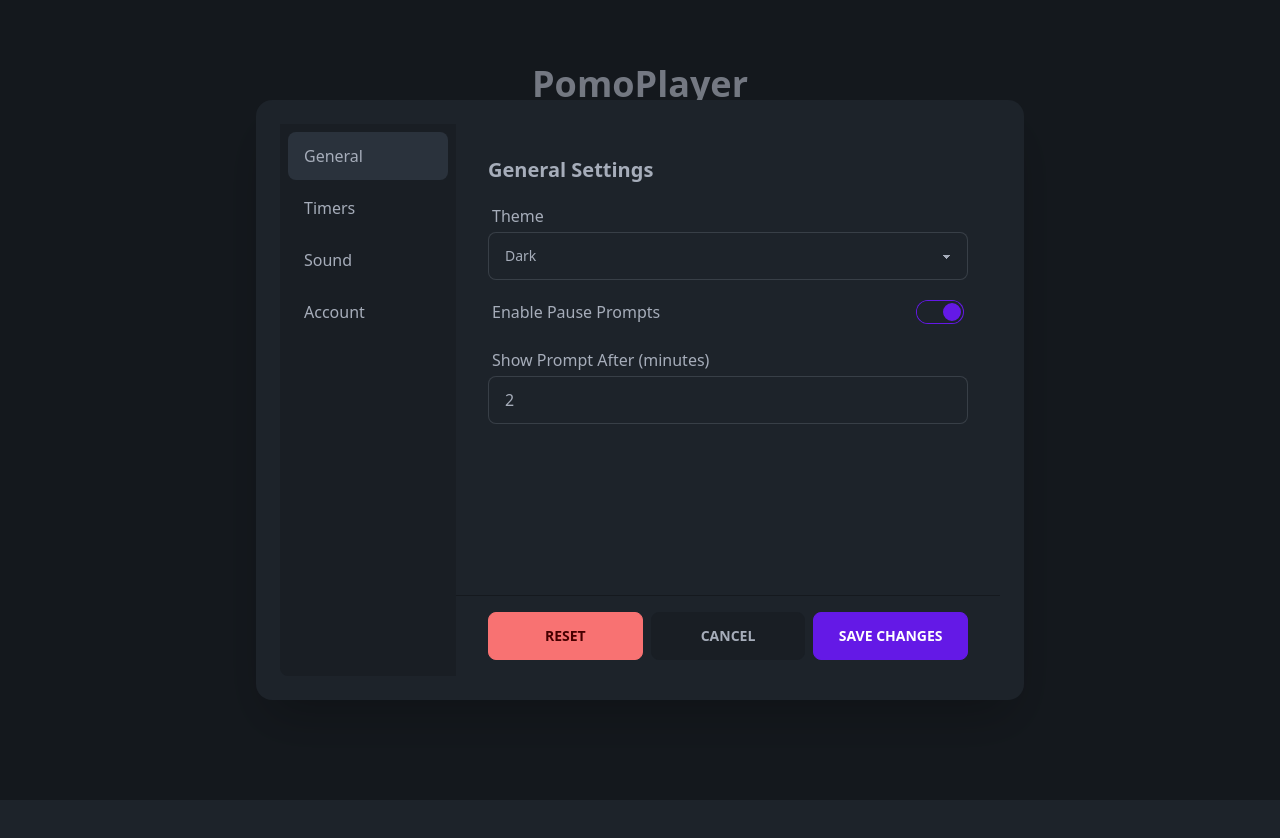
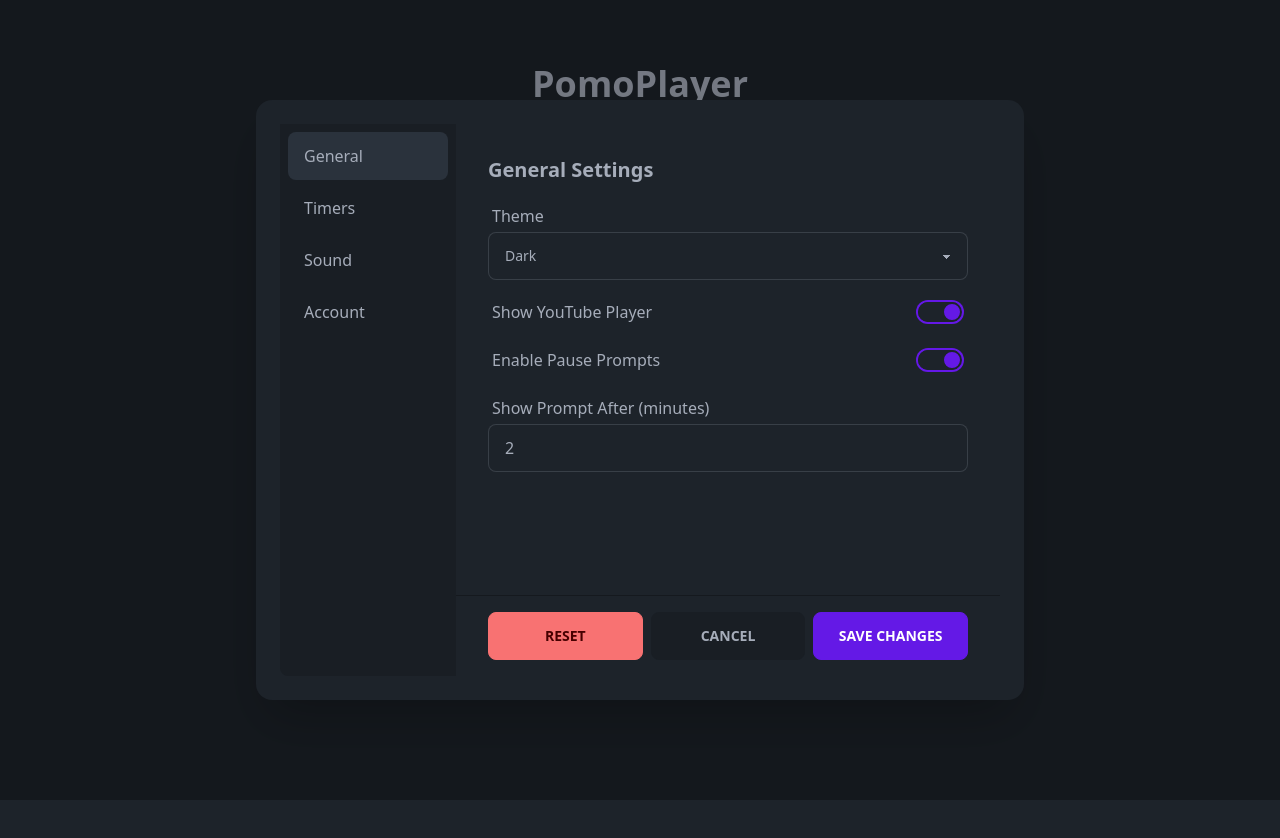
Before and after one commit to NateRolo/PomoPlayer, a Next.js app: page / in a window 1280 px wide. Both pictures are taken after a click on the button "Settings". Shown: the top 838 px of the page. Built offline with nearby package versions, Linux system fonts and the light colour scheme.

Commit message:
feat: add settings for user to show/hide youtuber player and enable/disable sounds

```diff
--- a/app/components/PomodoroTimer.tsx
+++ b/app/components/PomodoroTimer.tsx
@@ -32,6 +32,8 @@
     const [pausePromptEnabled, setPausePromptEnabled] = useState(true)
     const [pausePromptDelay, setPausePromptDelay] = useState(2)
     const [currentTheme, setCurrentTheme] = useState('dark')
+    const [soundsEnabled, setSoundsEnabled] = useState(true)
+    const [youtubePlayerVisible, setYoutubePlayerVisible] = useState(true)
 
     const handleSessionComplete = useCallback(() => {
         const newSessionCount = sessionCount + 1
@@ -68,12 +70,20 @@
 
         const storedPausePromptEnabled = localStorage.getItem("pausePromptEnabled")
         const storedPausePromptDelay = localStorage.getItem("pausePromptDelay")
+        const storedSoundsEnabled = localStorage.getItem("soundsEnabled")
+        const storedYoutubePlayerVisible = localStorage.getItem("youtubePlayerVisible")
 
         if (storedPausePromptEnabled !== null) {
             setPausePromptEnabled(JSON.parse(storedPausePromptEnabled))
         }
         if (storedPausePromptDelay !== null) {
             setPausePromptDelay(JSON.parse(storedPausePromptDelay))
+        }
+        if (storedSoundsEnabled !== null) {
+            setSoundsEnabled(JSON.parse(storedSoundsEnabled))
+        }
+        if (storedYoutubePlayerVisible !== null) {
+            setYoutubePlayerVisible(JSON.parse(storedYoutubePlayerVisible))
         }
 
         // Load and set theme
@@ -132,13 +142,17 @@
     }
 
     const playSound = () => {
+        if (soundsEnabled) {
             const audio = new Audio("/sounds/notification.mp3")
             void audio.play()
         }
+    }
 
     const playSound2 = () => {
+        if (soundsEnabled) {
             const audio = new Audio("/sounds/pausePrompt.mp3")
             void audio.play()
+        }
     }
 
     const onPlayerReady = (event: { target: YouTubePlayer }) => {
@@ -157,7 +171,9 @@
         newSessionsUntilLongBreak: number,
         newPausePromptEnabled: boolean,
         newPausePromptDelay: number,
-        newTheme: ThemeName
+        newTheme: ThemeName,
+        newSoundsEnabled: boolean,
+        newYoutubePlayerVisible: boolean
     ) => {
         // Add debug log
         console.log("Setting theme to:", newTheme);
@@ -172,6 +188,8 @@
         setPausePromptEnabled(newPausePromptEnabled)
         setPausePromptDelay(newPausePromptDelay)
         setCurrentTheme(newTheme)
+        setSoundsEnabled(newSoundsEnabled)
+        setYoutubePlayerVisible(newYoutubePlayerVisible)
         document.documentElement.setAttribute("data-theme", newTheme)
 
         // Save all settings to localStorage
@@ -181,6 +199,8 @@
         localStorage.setItem("pausePromptEnabled", JSON.stringify(newPausePromptEnabled))
         localStorage.setItem("pausePromptDelay", JSON.stringify(newPausePromptDelay))
         localStorage.setItem("theme", newTheme)
+        localStorage.setItem("soundsEnabled", JSON.stringify(newSoundsEnabled))
+        localStorage.setItem("youtubePlayerVisible", JSON.stringify(newYoutubePlayerVisible))
 
         // Only reset timer if current session duration changed
         if (currentDurationChanged) {
@@ -309,6 +329,7 @@
                     </div>
 
                     <div className="w-full max-w-2xl rounded-t-xl overflow-hidden">
+                        {youtubePlayerVisible && (
                             <YouTube
                                 videoId={youtubeUrl.split("v=")[1]}
                                 opts={{
@@ -321,6 +342,7 @@
                                 onReady={onPlayerReady}
                                 className="w-full aspect-video"
                             />
+                        )}
                     </div>
                 </div>
 
@@ -332,6 +354,8 @@
                         pausePromptEnabled={pausePromptEnabled}
                         pausePromptDelay={pausePromptDelay}
                         currentTheme={currentTheme as ThemeName}
+                        soundsEnabled={soundsEnabled}
+                        youtubePlayerVisible={youtubePlayerVisible}
                         onSave={handleSettingsChange}
                         onClose={() => setShowSettings(false)}
                     />
--- a/app/components/Settings.tsx
+++ b/app/components/Settings.tsx
@@ -12,13 +12,17 @@
     pausePromptEnabled: boolean
     pausePromptDelay: number
     currentTheme: ThemeName
+    soundsEnabled: boolean
+    youtubePlayerVisible: boolean
     onSave: (
         durations: typeof DEFAULT_DURATIONS,
         youtubeUrl: string,
         sessionsUntilLongBreak: number,
         pausePromptEnabled: boolean,
         pausePromptDelay: number,
-        theme: ThemeName
+        theme: ThemeName,
+        soundsEnabled: boolean,
+        youtubePlayerVisible: boolean
     ) => void
     onClose: () => void
 }
@@ -33,7 +37,9 @@
     youtubeUrl: "https://www.youtube.com/watch?v=jfKfPfyJRdk",
     pausePromptEnabled: true,
     pausePromptDelay: 2,
-    theme: "dark" as ThemeName
+    theme: "dark" as ThemeName,
+    soundsEnabled: true,
+    youtubePlayerVisible: true
 }
 
 export const Settings: React.FC<SettingsProps> = ({
@@ -43,6 +49,8 @@
     pausePromptEnabled,
     pausePromptDelay,
     currentTheme,
+    soundsEnabled,
+    youtubePlayerVisible,
     onSave,
     onClose
 }) => {
@@ -55,6 +63,8 @@
     const [newPausePromptEnabled, setNewPausePromptEnabled] = useState(pausePromptEnabled)
     const [newPausePromptDelay, setNewPausePromptDelay] = useState(pausePromptDelay)
     const [selectedTheme, setSelectedTheme] = useState<ThemeName>(currentTheme as ThemeName)
+    const [newSoundsEnabled, setNewSoundsEnabled] = useState(soundsEnabled)
+    const [newYoutubePlayerVisible, setNewYoutubePlayerVisible] = useState(youtubePlayerVisible)
 
     // Get current theme colors
     const sessionColors = getSessionColors(selectedTheme, 'work')
@@ -92,7 +102,9 @@
             newSessionsUntilLongBreak,
             newPausePromptEnabled,
             newPausePromptDelay,
-            selectedTheme
+            selectedTheme,
+            newSoundsEnabled,
+            newYoutubePlayerVisible
         )
     }
 
@@ -106,6 +118,8 @@
             setNewPausePromptEnabled(DEFAULT_SETTINGS.pausePromptEnabled);
             setNewPausePromptDelay(DEFAULT_SETTINGS.pausePromptDelay);
             setSelectedTheme('dark');
+            setNewSoundsEnabled(DEFAULT_SETTINGS.soundsEnabled);
+            setNewYoutubePlayerVisible(DEFAULT_SETTINGS.youtubePlayerVisible);
 
             onSave(
                 DEFAULT_SETTINGS.durations,
@@ -113,7 +127,9 @@
                 DEFAULT_SETTINGS.sessionsUntilLongBreak,
                 DEFAULT_SETTINGS.pausePromptEnabled,
                 DEFAULT_SETTINGS.pausePromptDelay,
-                DEFAULT_SETTINGS.theme
+                DEFAULT_SETTINGS.theme,
+                DEFAULT_SETTINGS.soundsEnabled,
+                DEFAULT_SETTINGS.youtubePlayerVisible
             )
         }
     }
@@ -177,13 +193,27 @@
                                     <div className="form-control md:col-span-2">
                                         <label className="label cursor-pointer justify-between py-1">
                                             <span className={`label-text text-base ${sessionColors.text}`}>
+                                                Show YouTube Player
+                                            </span>
+                                            <input
+                                                type="checkbox"
+                                                checked={newYoutubePlayerVisible}
+                                                onChange={(e) => setNewYoutubePlayerVisible(e.target.checked)}
+                                                className="toggle toggle-primary toggle-md bg-base-300 border-2 border-base-content/20"
+                                            />
+                                        </label>
+                                    </div>
+
+                                    <div className="form-control md:col-span-2">
+                                        <label className="label cursor-pointer justify-between py-1">
+                                            <span className={`label-text text-base ${sessionColors.text}`}>
                                                 Enable Pause Prompts
                                             </span>
                                             <input
                                                 type="checkbox"
                                                 checked={newPausePromptEnabled}
                                                 onChange={(e) => setNewPausePromptEnabled(e.target.checked)}
-                                                className="toggle toggle-primary"
+                                                className="toggle toggle-primary toggle-md bg-base-300 border-2 border-base-content/20"
                                             />
                                         </label>
                                     </div>
@@ -276,6 +306,19 @@
                                             className="input input-bordered w-full py-2"
                                         />
                                     </div>
+                                    <div className="form-control">
+                                        <label className="label cursor-pointer justify-between py-1">
+                                            <span className={`label-text text-base ${sessionColors.text}`}>
+                                                Enable Sounds
+                                            </span>
+                                            <input
+                                                type="checkbox"
+                                                checked={newSoundsEnabled}
+                                                onChange={(e) => setNewSoundsEnabled(e.target.checked)}
+                                                className="toggle toggle-primary toggle-md bg-base-300 border-2 border-base-content/20"
+                                            />
+                                        </label>
+                                    </div>
                                 </div>
                             </div>
                         )}
```
Lines whose indentation alone changed are shown as unchanged.
